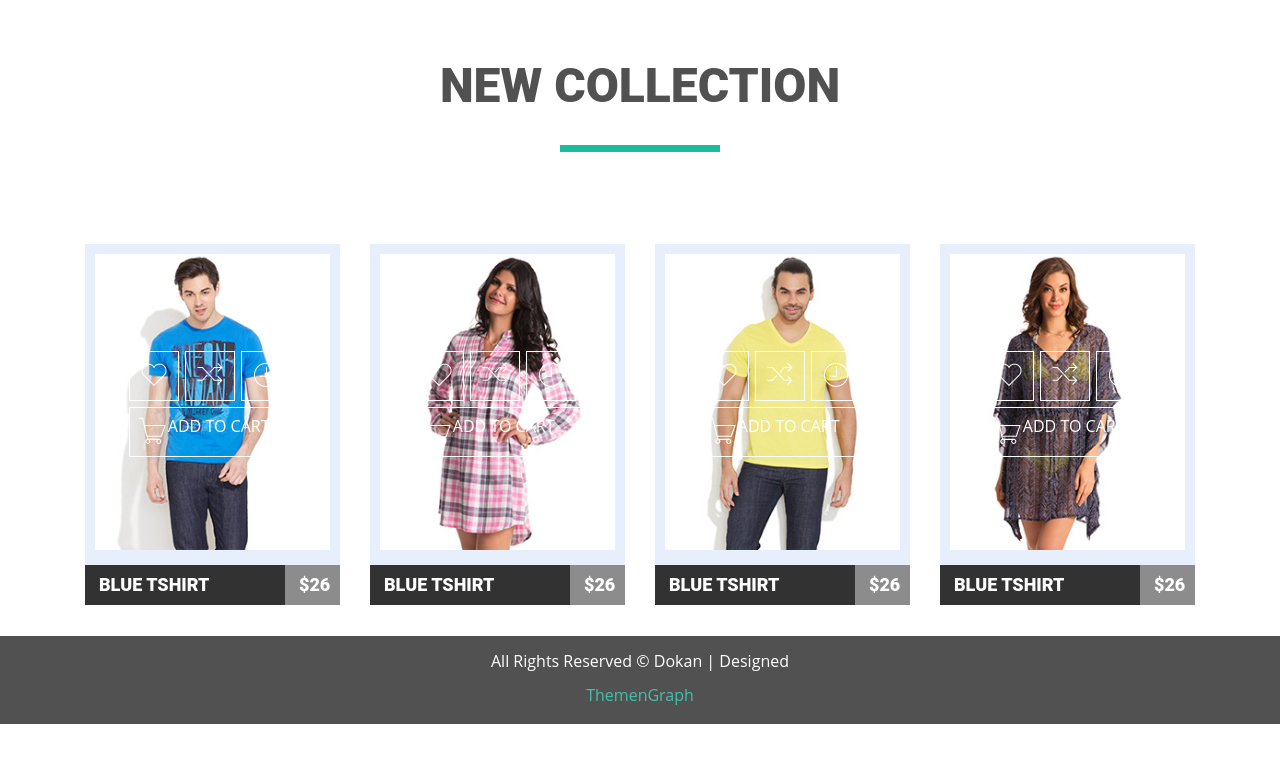
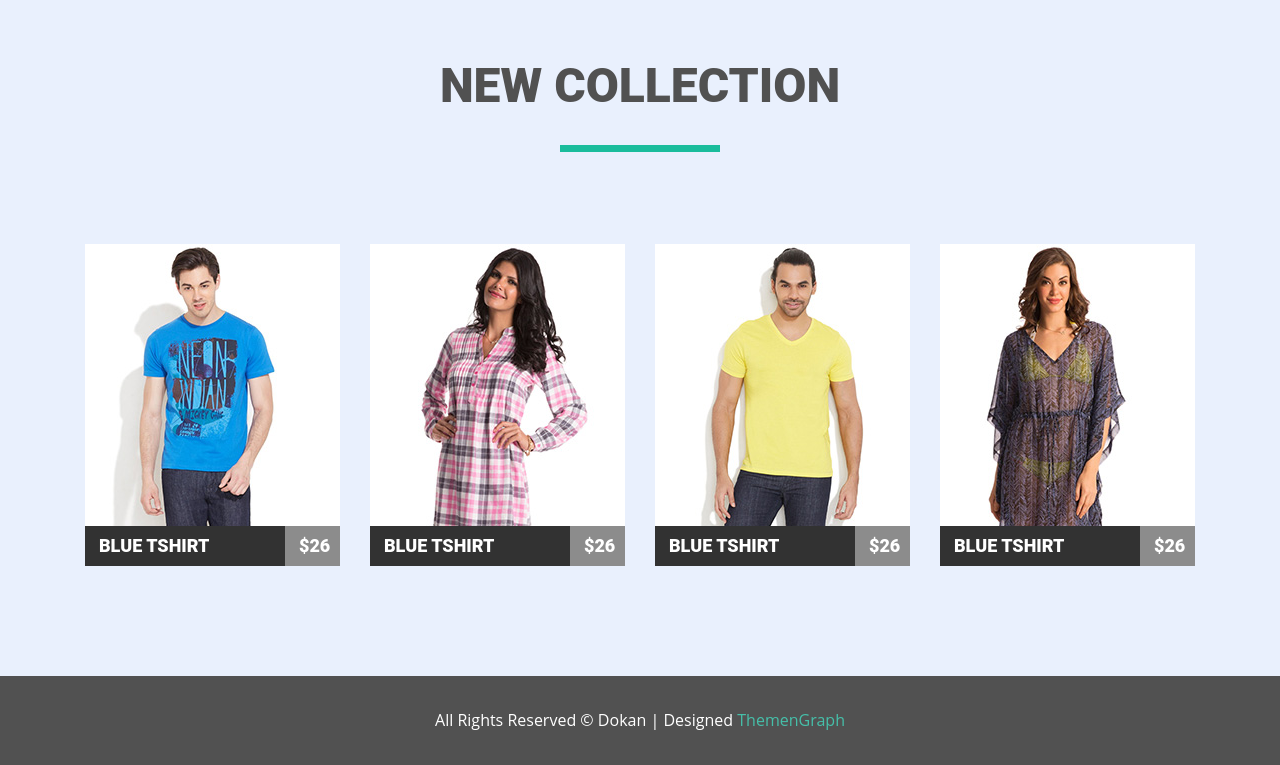
Before and after one commit to Serrhii07/goit-fe-course, a plain HTML site: page html-css/module-05/index.html in a window 1280 px wide. Shown: the part 735-1500 px from the top of the page. Before the commit the page ends 1459 px from the top, so only its background shows below. Drawn offline with Linux system fonts and the light colour scheme.

Commit message:
исправлено

```diff
--- a/html-css/module-05/css/style.css
+++ b/html-css/module-05/css/style.css
@@ -20,7 +20,6 @@ img {
 }
 
 a {
-  display: block;
   text-decoration: none;
 }
 
@@ -111,6 +110,9 @@ a {
   height: 104px;
   background-color: #4f9c8a;
   z-index: 1;
+  background-repeat: no-repeat;
+  background-size: 22px;
+  background-position: 50%
 }
 
 .slider_buttons {
@@ -124,17 +126,11 @@ a {
 .slider_button_left {
   left: 0;
   background-image: url(../img/icons/left-arrow-icon.png);
-  background-repeat: no-repeat;
-  background-size: 22px;
-  background-position: 50%
 }
 
 .slider_button_right {
   right: 0;
   background-image: url(../img/icons/right-arrow-icon.png);
-  background-repeat: no-repeat;
-  background-size: 22px;
-  background-position: 50%
 }
 
 .slider_button_left:hover,
@@ -209,7 +205,8 @@ text-transform: uppercase;
 }
 
 .products {
-  padding: 80px 0px 40px;
+  padding: 80px 0px;
+  background-color: #e9f0fd;
 }
 
 .prod-list {
@@ -272,57 +269,78 @@ text-transform: uppercase;
 }
 
 .product-item-image {
-  padding: 10px;
   position: relative;
-}
-
-.product-item-image:before {
-  position: absolute;
-  content: "";
-  display: block;
-  width: 100%;
-  height: 100%;
-  background-color: rgb(0, 0, 0);
-  opacity: 0;
 }
 
 .product-item {
   position: relative;
 }
 
-.product-item:hover .product-item-image:before {
-  opacity: 0.549;
+.product-item-content {
+position: absolute;
+bottom: 0;
 }
 
 .product-item-buttons {
   position: absolute;
+  top: 0;
+  left: 0;
+  height: 282px;
+  width: 100%;
+  border: 10px solid #fff;
+  background-color: rgba(0, 0, 0, 0.549);
+  cursor: pointer;
+  opacity: 0;
+}
+
+li:hover .product-item-buttons {
+  opacity: 1;
+}
+
+.buttons_container {
+  position: absolute;
   top: 50%;
   left: 50%;
   transform: translate(-50%, -50%);
-  width: 168px;
 }
 
 button.icon {
+  margin: 0 auto;
   width: 50px;
   height: 50px;
   border: 1px solid white;
   background: none;
   text-align: center;
+  background-repeat: no-repeat;
+  background-position: center;
 }
 
-button.icon img {
-  margin: 0 auto;
+button.icon-heart {
+  background-image: url(../img/icons/heart-icon.png);
+}
+
+button.icon-arrows {
+  background-image: url(../img/icons/arrows-icon.png);
+}
+
+button.icon-clock {
+  background-image: url(../img/icons/clock-icon.png);
 }
 
 button.icon-buy {
-  width: 100%;
+  background-image: url(../img/icons/buy-icon.png);
+  background-position-x: 7%;
+  width: 166px;
+  height: 50px;
   margin-top: 6px;
+  background-color: #323232;
 }
 
 .icon-buy-text {
   float: right;
-  margin-right: 20px;
+  margin-right: 18px;
   font-family: Open sans;
+  font-size: 14px;
   font-weight: 400;
   text-transform: uppercase;
   color: #fff;
@@ -334,9 +352,9 @@ img {
   height: auto;
 }
 
-.icon {
+button.icon {
   float: left;
-  margin-right: 6px;
+  margin-right: 8px;
 }
 
 .icon:hover {
@@ -348,11 +366,9 @@ img {
 
 .page-footer {
   width: 100%;
-  height: 88px;
+  padding: 35px 0;
   background-color: #515151;
-  margin: 0 auto;
   text-align: center;
-
 }
 
 .footer-info {
@@ -366,3 +382,8 @@ img {
 .footer-info a {
   color: #46bfa9;
 }
+
+a.author:hover,
+a.author:focus {
+  color: #46e2c3;
+}
--- a/html-css/module-05/index.html
+++ b/html-css/module-05/index.html
@@ -40,31 +40,27 @@
         </ul>
       </div>
     </section>
-    <section class="products container clearfix">
+    <section class="products">
+      <div class="container">
         <h2 class="heading-name">new collection</h2>
         <ul class="prod-list clearfix">
           <li class="product-item">
             <div class="product-item-image">
                <div class="product-item-buttons">
+                 <div class="buttons_container">
                   <div>
-                    <button class="icon">
-                      <img src="img/icons/heart-icon.png" alt="" width="26" height="23">
-                    </button>
-                    <button class="icon">
-                      <img src="img/icons/arrows-icon.png" alt="" width="26" height="22">
-                    </button>
-                    <button class="icon">
-                      <img src="img/icons/clock-icon.png" alt="" width="24" height="25">
-                    </button>
+                    <button class="icon icon-heart"></button>
+                    <button class="icon icon-arrows"></button>
+                    <button class="icon icon-clock"></button>
                   </div>
                   <button class="icon icon-buy">
-                      <img src="img/icons/buy-icon.png" alt="" width="28" height="27">
                     <span class="icon-buy-text">add to cart</span>
                   </button>
                 </div>
+              </div>
                 <img class="product_img" src="img/category-1.jpg" alt="" width="255" height="282">
             </div>
-            <div class="product-item-content">
+            <div class="product-item-content clearfix">
               <span class="item item-name">blue tshirt</span>
               <span class="item item-price">$26</span>
             </div>
@@ -72,25 +68,20 @@
           <li class="product-item">
            <div class="product-item-image">
             <div class="product-item-buttons">
+              <div class="buttons_container">
                 <div>
-                  <button class="icon">
-                    <img src="img/icons/heart-icon.png" alt="" width="26" height="23">
-                  </button>
-                  <button class="icon">
-                    <img src="img/icons/arrows-icon.png" alt="" width="26" height="22">
-                  </button>
-                  <button class="icon">
-                    <img src="img/icons/clock-icon.png" alt="" width="24" height="25">
-                  </button>
+                  <button class="icon icon-heart"></button>
+                  <button class="icon icon-arrows"></button>
+                  <button class="icon icon-clock"></button>
                 </div>
                 <button class="icon icon-buy">
-                    <img src="img/icons/buy-icon.png" alt="" width="28" height="27">
                   <span class="icon-buy-text">add to cart</span>
                 </button>
               </div>
+            </div>
                   <img class="product_img" src="img/category-2.jpg" alt="" width="255" height="282">
             </div>
-              <div class="product-item-content">
+              <div class="product-item-content clearfix">
                 <span class="item item-name">blue tshirt</span>
                 <span class="item item-price">$26</span>
               </div>
@@ -98,25 +89,20 @@
             <li class="product-item">
               <div class="product-item-image">
                 <div class="product-item-buttons">
+                  <div class="buttons_container">
                     <div>
-                      <button class="icon">
-                        <img src="img/icons/heart-icon.png" alt="" width="26" height="23">
-                      </button>
-                      <button class="icon">
-                        <img src="img/icons/arrows-icon.png" alt="" width="26" height="22">
-                      </button>
-                      <button class="icon">
-                        <img src="img/icons/clock-icon.png" alt="" width="24" height="25">
-                      </button>
+                      <button class="icon icon-heart"></button>
+                      <button class="icon icon-arrows"></button>
+                      <button class="icon icon-clock"></button>
                     </div>
                     <button class="icon icon-buy">
-                        <img src="img/icons/buy-icon.png" alt="" width="28" height="27">
                       <span class="icon-buy-text">add to cart</span>
                     </button>
                   </div>
+                </div>
                       <img class="product_img" src="img/category-3.jpg" alt="" width="255" height="282">
               </div>
-                <div class="product-item-content">
+                <div class="product-item-content clearfix">
                   <span class="item item-name">blue tshirt</span>
                   <span class="item item-price">$26</span>
                 </div>
@@ -124,36 +110,32 @@
               <li class="product-item">
                 <div class="product-item-image">
                   <div class="product-item-buttons">
+                   <div class="buttons_container">
                     <div>
-                      <button class="icon">
-                        <img src="img/icons/heart-icon.png" alt="" width="26" height="23">
-                      </button>
-                      <button class="icon">
-                        <img src="img/icons/arrows-icon.png" alt="" width="26" height="22">
-                      </button>
-                      <button class="icon">
-                        <img src="img/icons/clock-icon.png" alt="" width="24" height="25">
-                      </button>
+                      <button class="icon icon-heart"></button>
+                      <button class="icon icon-arrows"></button>
+                      <button class="icon icon-clock"></button>
                     </div>
                     <button class="icon icon-buy">
-                        <img src="img/icons/buy-icon.png" alt="" width="28" height="27">
                       <span class="icon-buy-text">add to cart</span>
                     </button>
                   </div>
+                 </div>
                       <img class="product_img" src="img/category-4.jpg" alt="" width="255" height="282">
                 </div>
-                <div class="product-item-content">
+                <div class="product-item-content clearfix">
                   <span class="item item-name">blue tshirt</span>
                   <span class="item item-price">$26</span>
                 </div>
             </li>
         </ul>
+      </div>
     </section>
   </main>
   <footer class="page-footer">
-    <div class="footer-info">
-      <p>All Rights Reserved &copy; Dokan | Designed</p>
-      <a href="#">ThemenGraph</a>
+    <div class="footer-info container">
+      <span>All Rights Reserved &copy; Dokan | Designed</span>
+      <a href="#" class="author">ThemenGraph</a>
     </div>
   </footer>
 </body>
```
Lines whose indentation alone changed are shown as unchanged.
